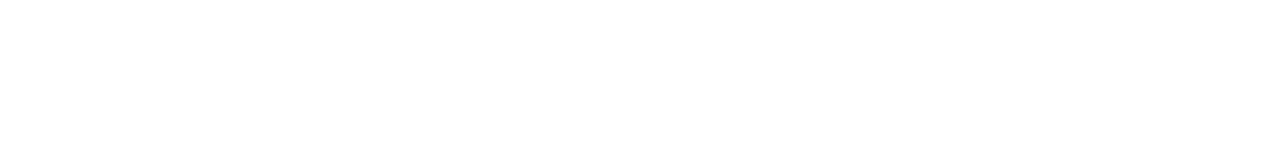
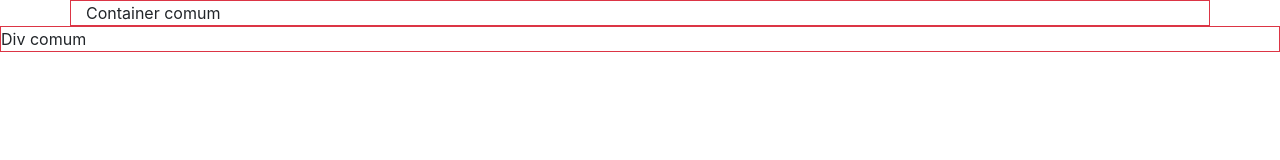
Before and after one commit to utfpr-cefwm/aula2-bootstrap4-app-2021-2, a website built with Parcel: page index.html in a window 1280 px wide. Built offline with nearby package versions, Linux system fonts and the light colour scheme.

Commit message:
Demonstra um container comum do TBS4 versus uma div comum.

```diff
--- a/index.html
+++ b/index.html
@@ -24,6 +24,14 @@
 
 <body>
 
+  <div class="border border-danger container">
+    Container comum
+  </div>
+
+  <div class="border border-danger">
+    Div comum
+  </div>
+
   <script src="js/vendor/modernizr-3.11.2.min.js"></script>
   <script src="js/plugins.js"></script>
   <script src="js/main.js"></script>
```
